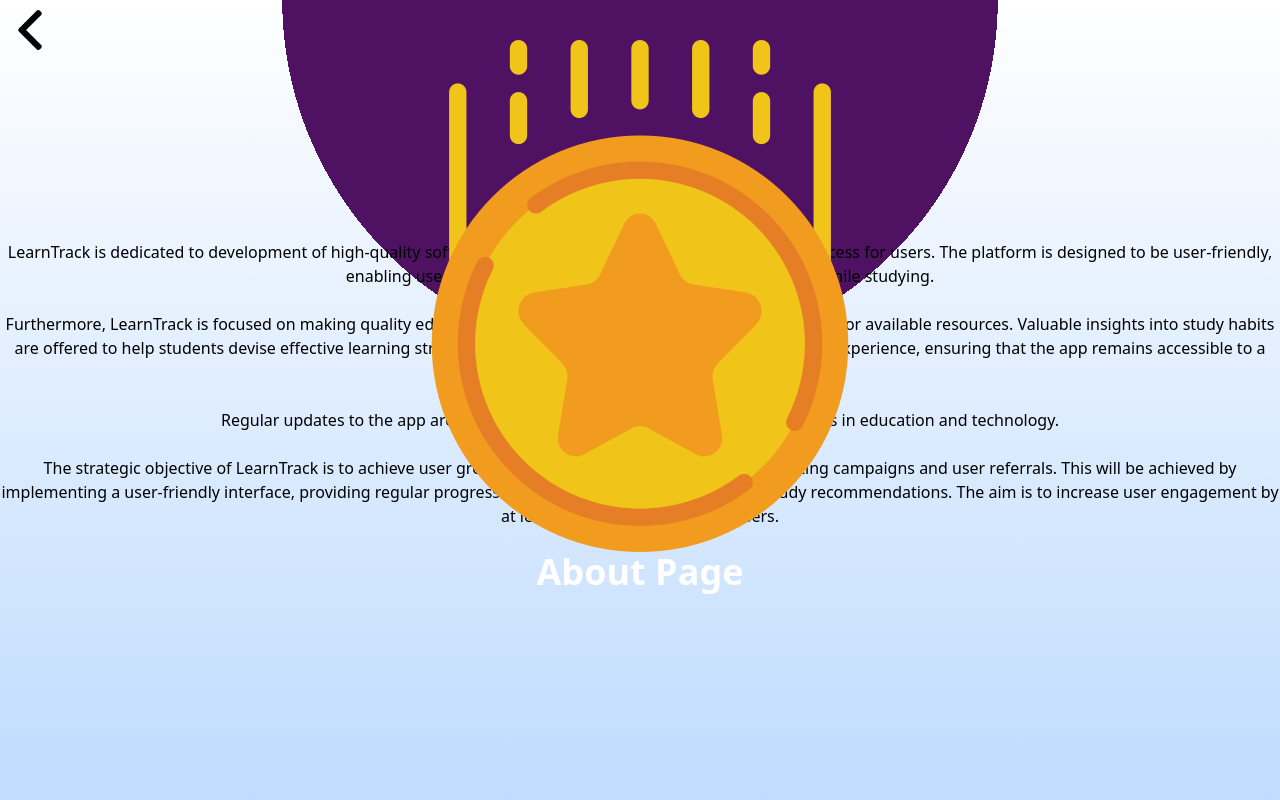
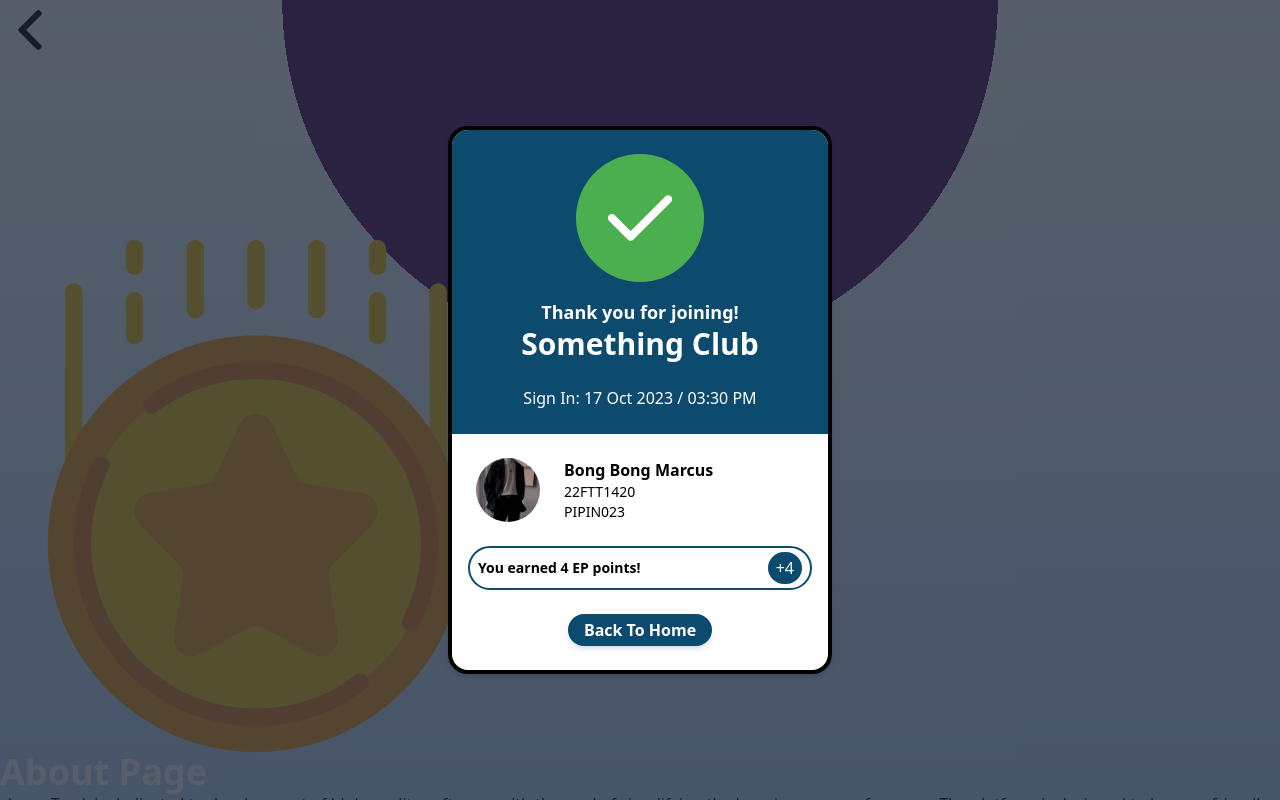
Before and after one commit to 22FTT1500/Ep-Quest, a PHP site: page /test.php in a window 1280 px wide. Run offline with PHP 8.4, Linux system fonts and the light colour scheme; some libraries are stand-ins or nearby versions.

Commit message:
wallahi im done with the design

```diff
--- a/test.php
+++ b/test.php
@@ -26,7 +26,7 @@
             z-index: -1;
         }
 
-        .logo-container {
+        /* .logo-container {
             position: absolute;
             top: 5vh;
             left: 50%;
@@ -36,7 +36,7 @@
             display: flex;
             flex-direction: column;
             align-items: center;
-        }
+        } */
 
         .logo-container img {
             position: relative;
@@ -90,6 +90,48 @@
         providing regular progress reports, and offering personalized study recommendations.
         The aim is to increase user engagement by at least 50% among registered users.
     </p>
+
+    <!-- Attendance Reg -->
+    <div class="fixed top-0 left-0 w-full h-full bg-gray-800 bg-opacity-75 flex items-center justify-center">
+        <div class="bg-white shadow-md overflow-hidden w-96 border-black border-4 rounded-[20px]">
+            <!-- Blue background section -->
+            <div class="bg-sky-900 p-6 text-white">
+                <img src="./assets/correct.png" alt="green tick" class="w-32 h-32 mx-auto mb-4">
+                <h2 class="text-lg font-bold text-center">Thank you for joining!</h2>
+                <h1 class="text-3xl font-bold text-center">Something Club</h1>
+                <br>
+                <p class="text-base text-center">Sign In: 17 Oct 2023 / 03:30 PM</p>
+            </div>
+            <!-- White background section -->
+            <div class="bg-white p-6 flex items-center">
+                <a href="manageprofile.php">
+                    <img src="./assets/user1.jpg" alt="profile" class="rounded-full w-16 h-16 mr-3">
+                </a>
+                <div class="ml-3">
+                    <h2 class="font-bold">Bong Bong Marcus</h2>
+                    <p class="text-sm">22FTT1420</p>
+                    <p class="text-sm">PIPIN023</p>
+                </div>
+            </div>
+            <!-- "You earned 4 EP points" section -->
+            <div class="bg-white mx-4 py-1 px-2 border-2 border-sky-900 rounded-[30px] flex items-center justify-between"> <!-- Added justify-between -->
+                <div> <!-- Removed flex-grow -->
+                    <p class="text-sm font-semibold">You earned 4 EP points!</p>
+                </div>
+                <span class="bg-sky-900 text-white rounded-full px-2 py-1">+4</span> <!-- Moved +4 to the right -->
+            </div>
+
+            <!-- Button -->
+            <div class="px-6 py-4 my-2 flex flex-col items-center">
+                <a href="studentpage.php">
+                    <button class="rounded-full bg-sky-900 text-white text-base font-semibold py-1 px-4 shadow-md">Back To Home</button>
+                </a>
+            </div>
+        </div>
+    </div>
+
+
+
 </body>
 
 </html>
```
